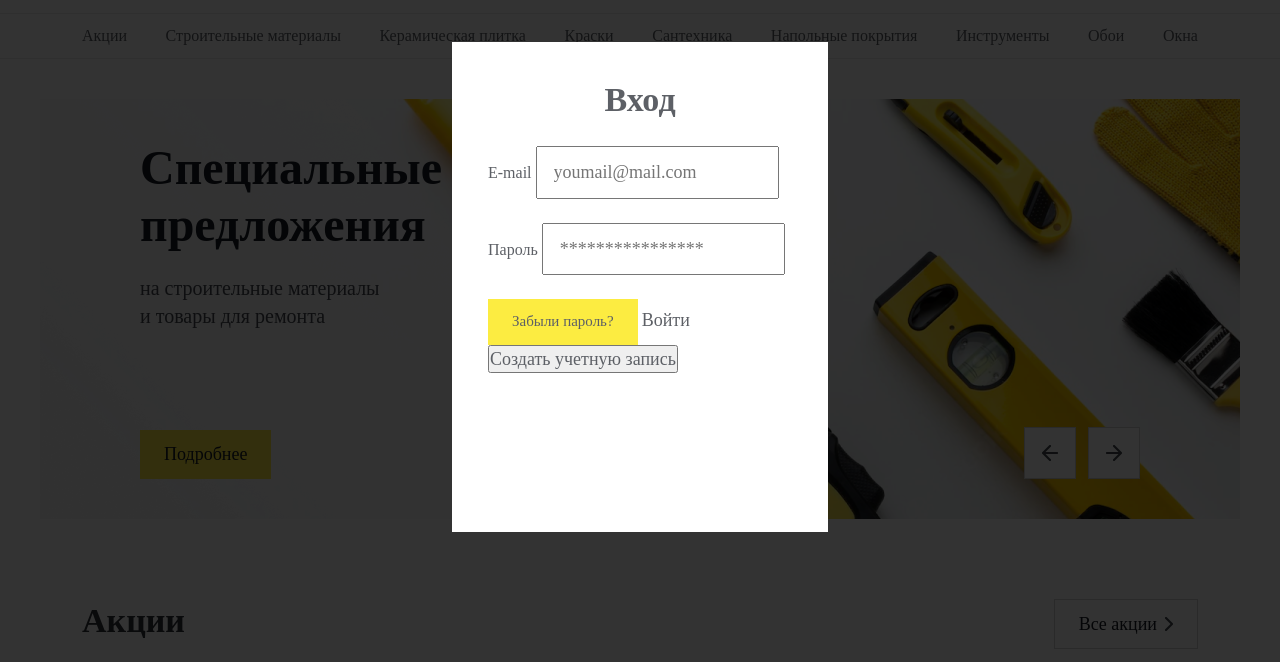
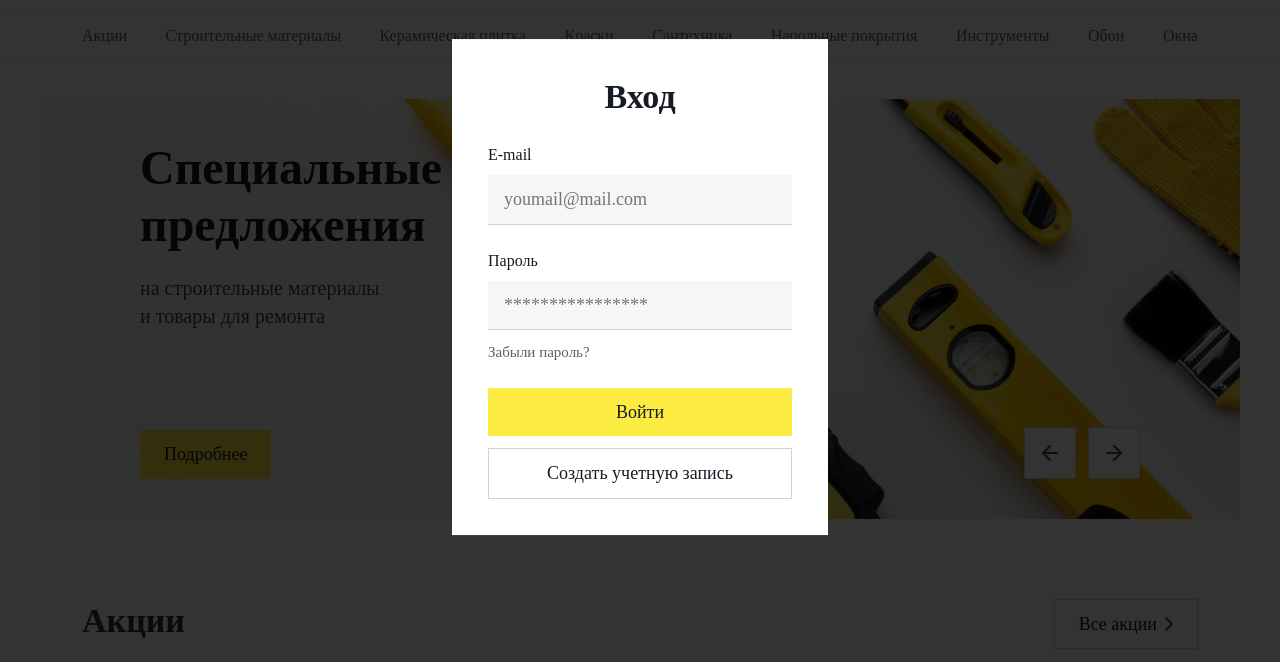
Before and after one commit to ma1ika/stroy, a plain HTML site: page index.html in a window 1280 px wide. Both pictures are taken after a click on the element "Профиль". Shown: the part 113-775 px from the top of the page. Drawn offline with Linux system fonts and the light colour scheme; a web font is replaced by a local one.

Commit message:
changed few paths and styled log in popup

```diff
--- a/index.html
+++ b/index.html
@@ -650,13 +650,13 @@
                                     <li><a class="footer-right__link" href="#">Каталог</a> </li>
                                     <li><a class="footer-right__link" href="#">Акции</a> </li>
                                     <li><a class="footer-right__link" href="#">Бренды</a> </li>
-                                    <li><a class="footer-right__link" href="#">Контакты</a></li>
+                                    <li><a class="footer-right__link" href="./src/pages/contacts/index.html">Контакты</a></li>
                                 </ul>
                             </div>
                             <div class="col-4">
                                 <ul>
                                     <li><a class="footer-right__link" href="#">Стать продавцом</a> </li>
-                                    <li><a class="footer-right__link" href="#">Доставка</a> </li>
+                                    <li><a class="footer-right__link" href="./src/pages/delivery/index.html">Доставка</a> </li>
                                     <li><a class="footer-right__link" href="#">Возврат</a> </li>
                                     <li><a class="footer-right__link" href="#">Документация</a> </li>
                                 </ul>
@@ -674,7 +674,7 @@
         </footer>
 
         <div class="overlay">
-            <div class="login-popup d-flex align-items-center">
+            <div class="login-popup">
                 <div class="login-popup__title">Вход</div>
                 <form class="login-popup__form" action="#" method="post">
                     <label class="login-popup__label" for="email">E-mail</label>
--- a/src/scss/_popup.scss
+++ b/src/scss/_popup.scss
@@ -10,7 +10,6 @@
     .login-popup {
         padding: 36px;
         color: #2F323A;
-        flex-direction: column;
         position: absolute;
         max-width: 376px;
         width: 100%;
@@ -24,6 +23,8 @@
 		&__title {
             @include text(600, 34px, 130%);
             margin-bottom: 24px;
+            text-align: center;
+            color: #171B24;
 		}
 
 		&__form {
@@ -32,28 +33,48 @@
 		&__label {
             @include text(500, 16px, 150%);
             margin-bottom: 8px;
+            display: block;
+            color: #171B24;
 		}
 
 		&__input {
-            margin-bottom: 24px;
             padding: 12px 0 12px 16px;
             @include text(400, 18px, 136%);
             color: #8B8D92;
+            border: none;
+            background: #F6F6F6;
+            border-bottom: 1px solid #D1D1D3;
+            width: 100%;
 		}
+        input[type=email]{
+            margin-bottom: 24px;
+        }
 
 		&__forgot-pass {
             @include text(500, 15px, 145%);
-            display: inline-block;
-            background: #FCEC41;
-            padding: 12px 24px;
+            display: block;
+            margin: 12px 0 24px 0;
 		}
 
 		&__enter-btn {
             @include text(500, 18px, 136%);
+            display: inline-block;
+            background: #FCEC41;
+            padding: 12px 24px;
+            width: 100%;
+            text-align: center;
+            margin-bottom: 12px;
+            color: #171B24;
 		}
 
 		&__reg {
             @include text(500, 18px, 136%);
+            background: #FFFFFF;
+            border: none;
+            border: 1px solid #D1D1D3;
+            padding: 12px 0 12px 0;
+            width: 100%;
+            color: #171B24;
 		}
 }
 
```
Also changed, not shown: src/pages/contacts/index.html (+35 -0 lines), src/css/style.css, 1 other file.
